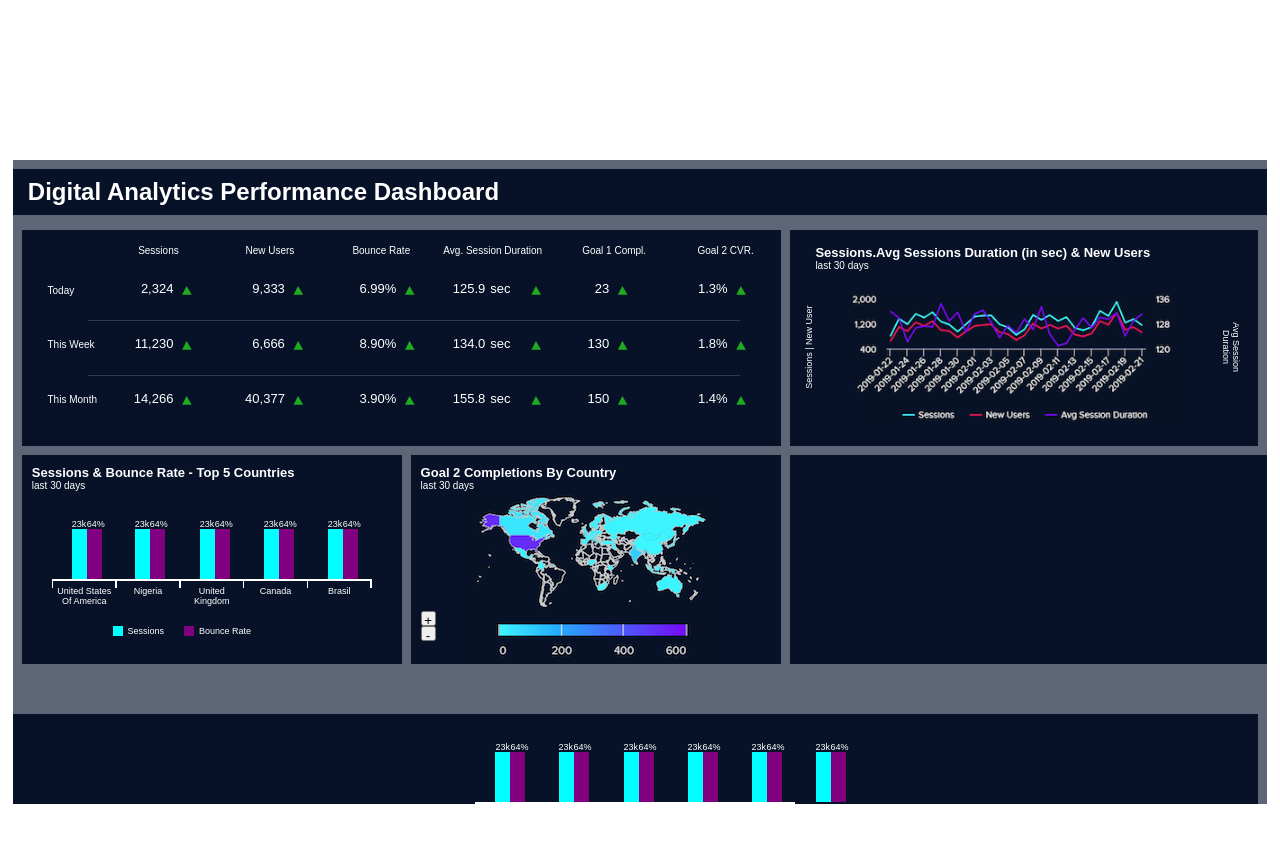
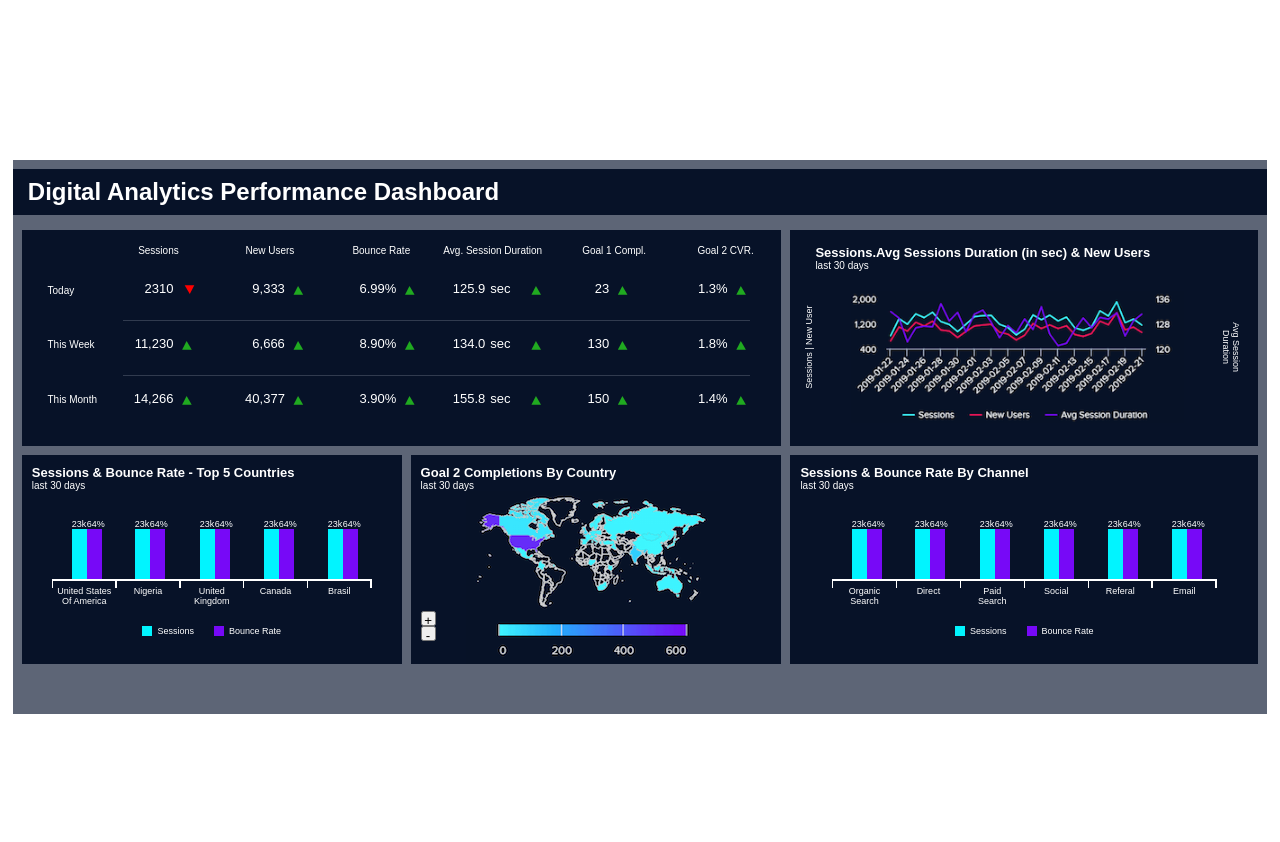
Before and after one commit to major6977/data-chart, a plain HTML site: page index.html in a window 1280 px wide. Drawn offline with Linux system fonts and the light colour scheme.

Commit message:
added functions to chance red tri to green

```diff
--- a/data-chart.js
+++ b/data-chart.js
@@ -0,0 +1,19 @@
+setInterval(function(){
+    function getRandomNumbers(min, max){
+         return Math.floor(Math.random() * (max - min + 1)) + min;
+    }
+    let sessionsNums = document.querySelector("#sessionsNums").innerText = getRandomNumbers(2310, 2330);
+    //  let sessionsTriRed = document.querySelector("#sessionsTriRed");
+
+     if (sessionsNums < 2324) {
+         sessionsTriRed.style.backgroundColor = "red";
+         sessionsTriRed.style.display="block";
+         sessionsTriGreen.style.display="none";
+
+
+     } else if(sessionsNums > 2324) {
+         sessionsTriGreen.style.backgroundColor = "green";
+         sessionsTriGreen.style.display="block";
+         sessionsTriRed.style.display="none";
+     }
+}, 2000);
--- a/index.html
+++ b/index.html
@@ -5,7 +5,7 @@
     <meta http-equiv="X-UA-Compatible" content="IE=edge" />
     <meta name="viewport" content="width=device-width, initial-scale=1.0" />
     <title>Document</title>
-    <link rel="stylesheet" href="style3.css" />
+   <link rel="stylesheet" href="style3.css">
   </head>
   <body>
     <div class="full-wrap">
@@ -26,9 +26,11 @@
             <div class="title">
               <p>Sessions</p>
             </div>
+
             <div class="tri-div">
-              <div>2,324</div>
-              <span class="tri"></span>
+              <div id="sessionsNums">2,324</div>
+              <span id="sessionsTriRed" class="tri"></span>
+              <span id="sessionsTriGreen" class="tri"></span>
             </div>
             <div class="tri-div">
               <div>11,230</div>
@@ -268,10 +270,15 @@
             <img src="map.png" alt="map of the world" />
           </div>
         </div>
-      </div>
+
+
 
       <div class="cont-f">
-      <div class="bottom-line">
+      <div class="map-title">
+        <h2>Sessions & Bounce Rate By Channel</h2>
+        <p>last 30 days</p>
+      </div>
+        <div class="bottom-line bottom-line2">
           <div class="cont-bars-nums aqua-nums2 cont-bars-num1">
             <div>
               <div class="usa-aqua-num">23k</div>
@@ -321,6 +328,7 @@
               <div class="usa-purple-num">64%</div>
               <div class="all-bars purple-bars usa-purple-bar"></div>
             </div>
+          </div>
           <div class="cont-bars-nums aqua-nums2 cont-bars-num5">
             <div>
               <div class="usa-aqua-num">23k</div>
@@ -332,11 +340,46 @@
             </div>
           </div>
           </div>
+          <div class="txt-under-bar-graph txt-under-bar-graph2">
+            <div class="verticle-lines"></div>
+            <div class="country-names">
+              <p>Organic</p>
+              <p>Search</p>
+            </div>
+            <div class="verticle-lines"></div>
+            <div class="country-names">
+              <p>Direct</p>
+            </div>
+            <div class="verticle-lines"></div>
+            <div class="country-names">
+              <p>Paid</p>
+              <p>Search</p>
+            </div>
+            <div class="verticle-lines">
+            </div>
+            <div class="country-names">
+              <p>Social</p>
+            </div>
+            <div class="verticle-lines"></div>
+            <div class="country-names">
+              <p>Referal</p>
+            </div>
+            <div class="verticle-lines"></div>
+            <div class="country-names">
+              <p>Email</p>
+            </div>
+            <div class="verticle-lines">
+            </div>
+          </div>
+          <div class="bottom-text">
+            <div class="color-box1"></div>
+            <p>Sessions</p>
+            <div class="color-box2"></div>
+            <p id="bounceRate">Bounce Rate</p>
           </div>
       </div>
     </div>
-
-
+    </div>
     <script src="data-chart.js"></script>
   </body>
 </html>
--- a/style3.css
+++ b/style3.css
@@ -79,8 +79,8 @@ body {
 #border1 {
 position: absolute;
 border-top: 1px solid #5D6576;
-left: 75px;
-width: 52%;
+left: 110px;
+width: 50%;
 top: 160px;
 opacity: .5;
 }
@@ -88,10 +88,10 @@ opacity: .5;
 position: absolute;
 border-top: 1px solid #5D6576;
 text-align: center;
-left: 75px;
+left: 110px;
 opacity: .5;
 top: 215px;
-width: 52%;
+width: 50%;
 }
 .title {
     width: 100px;
@@ -260,7 +260,6 @@ font-size: x-small;
 .bottom-line {
     display: flex;
     align-items: flex-end;
-    /* justify-content: space-around; */
     font-size: xx-small;
     height: 90px;
     width: 320px;
@@ -306,7 +305,7 @@ font-size: x-small;
 }
 
 .aqua-bars {
-    background-color: aqua;
+    background-color: #01F4FF;
 
 }
 
@@ -328,7 +327,7 @@ font-size: x-small;
 }
 
 .purple-bars {
-    background-color: purple;
+    background-color: #7709F7;
 }
 
 .cont-e {
@@ -397,7 +396,7 @@ font-size: x-small;
 .bottom-text {
     display: flex;
     justify-content: center;
-    margin-top: 20px;
+    margin: 20px auto 0 auto;
     font-size: xx-small;
     width: 320px;
 }
@@ -406,14 +405,14 @@ font-size: x-small;
     width: 10px;
     height: 10px;
     margin-right: 5px;
-    background-color: aqua;
+    background-color: #01F4FF;
 }
 .color-box2 {
     width: 10px;
     height: 10px;
     margin-left: 20px;
     margin-right: 5px;
-    background-color: purple;
+    background-color: #7709F7;
 }
 
 .cont-f {
@@ -422,3 +421,22 @@ font-size: x-small;
      border-right: 9px solid #5D6576;
     background-color: #071228;
 }
+
+.bottom-line2 {
+    width: 385px;
+}
+
+.txt-under-bar-graph2 {
+    width: 385px;
+}
+
+#sessionsTriGreen {
+    display: none;
+}
+
+#sessionsTriRed {
+    display: none;
+    transform: rotate(180deg);
+    position: relative;
+    bottom: 22px;
+}
```
Lines whose indentation alone changed are shown as unchanged.
